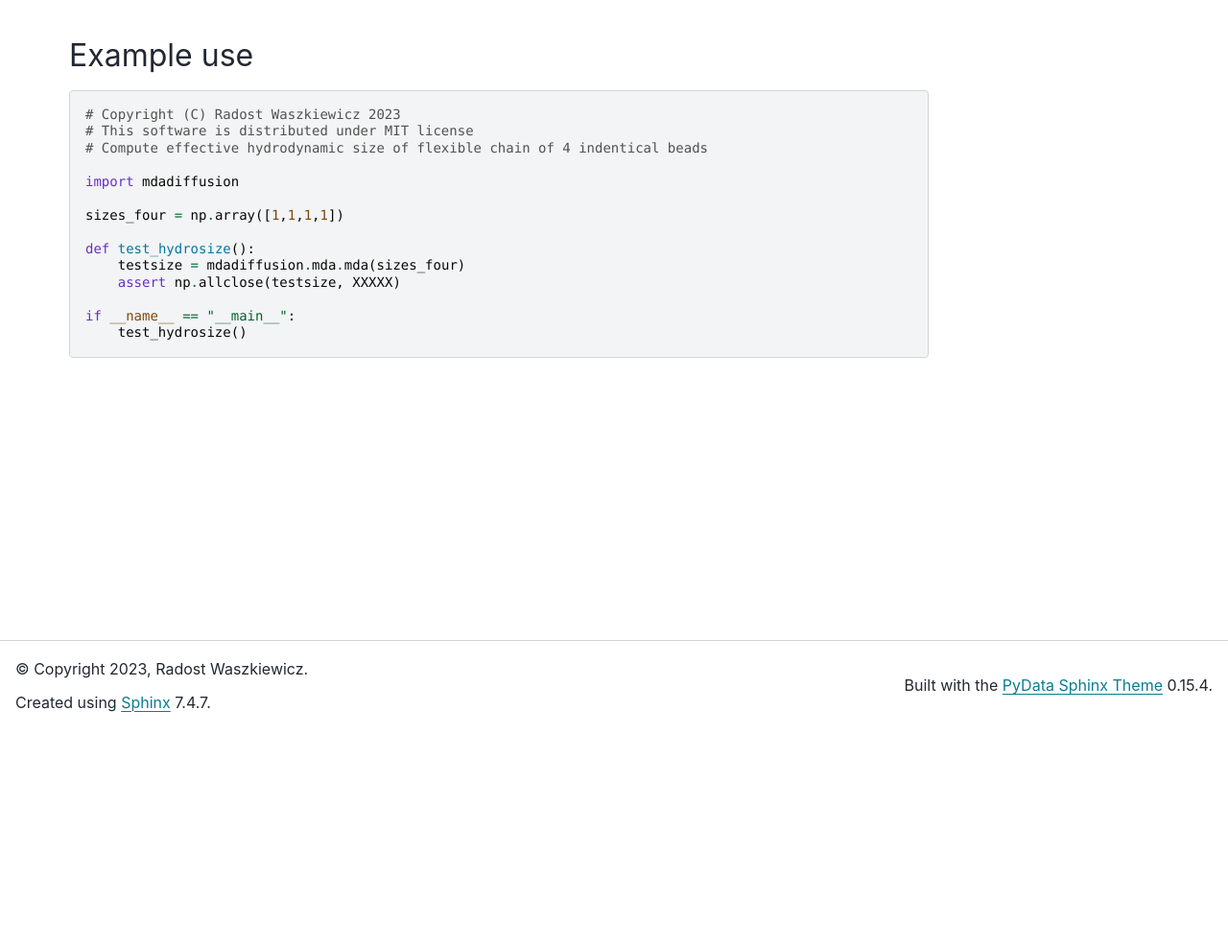
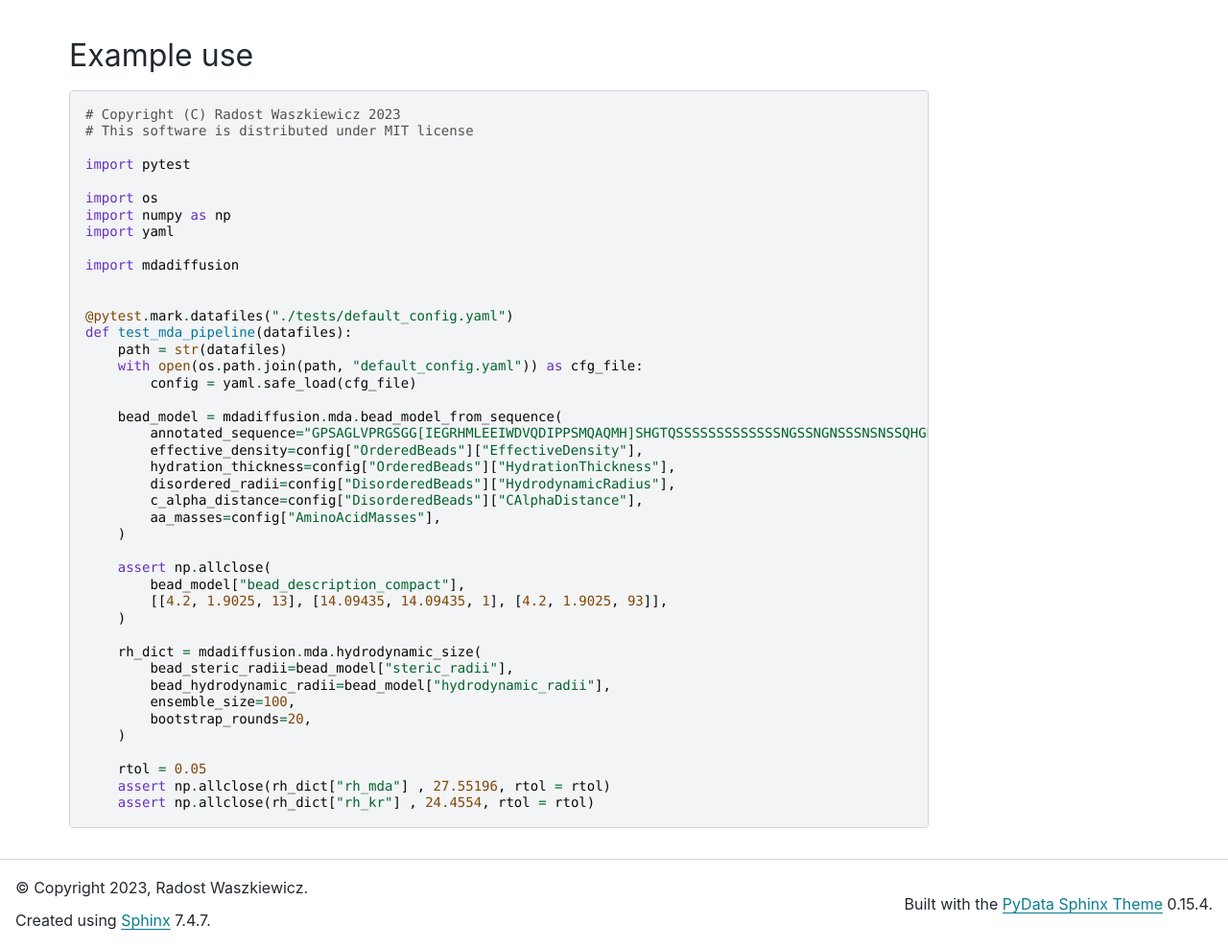
Before and after one commit to RadostW/mdadiffusion, a Sphinx documentation site: the page built from docs/source/index.rst, in a window 1280 px wide and 1400 px high, scrolled down 227 px, cut to the strip 412-1400 px from the top of the window. Shown: the whole strip at 96% size. Built offline with Sphinx 7.4.7 and the PyData theme 0.15.4, drawn with Linux system fonts in a browser that asks for light colours.

Commit message:
Implementation. WIP.

```diff
--- a/docs/source/index.rst
+++ b/docs/source/index.rst
@@ -33,15 +33,43 @@ Example use
 
     # Copyright (C) Radost Waszkiewicz 2023
     # This software is distributed under MIT license
-    # Compute effective hydrodynamic size of flexible chain of 4 indentical beads
+
+    import pytest
+
+    import os
+    import numpy as np
+    import yaml
 
     import mdadiffusion
 
-    sizes_four = np.array([1,1,1,1])
 
-    def test_hydrosize():
-        testsize = mdadiffusion.mda.mda(sizes_four)
-        assert np.allclose(testsize, XXXXX)
+    @pytest.mark.datafiles("./tests/default_config.yaml")
+    def test_mda_pipeline(datafiles):
+        path = str(datafiles)
+        with open(os.path.join(path, "default_config.yaml")) as cfg_file:
+            config = yaml.safe_load(cfg_file)
 
-    if __name__ == "__main__":
-        test_hydrosize()
+        bead_model = mdadiffusion.mda.bead_model_from_sequence(
+            annotated_sequence="GPSAGLVPRGSGG[IEGRHMLEEIWDVQDIPPSMQAQMH]SHGTQSSSSSSSSSSSSSNGSSNGNSSSNSNSSQHGPHPHPHGQQLTPNQQQHQQQHSQLQQVHANGSGSGGGSNNNSSSGGVVPGLGMLDQV",
+            effective_density=config["OrderedBeads"]["EffectiveDensity"],
+            hydration_thickness=config["OrderedBeads"]["HydrationThickness"],
+            disordered_radii=config["DisorderedBeads"]["HydrodynamicRadius"],
+            c_alpha_distance=config["DisorderedBeads"]["CAlphaDistance"],
+            aa_masses=config["AminoAcidMasses"],
+        )
+
+        assert np.allclose(
+            bead_model["bead_description_compact"],
+            [[4.2, 1.9025, 13], [14.09435, 14.09435, 1], [4.2, 1.9025, 93]],
+        )
+
+        rh_dict = mdadiffusion.mda.hydrodynamic_size(
+            bead_steric_radii=bead_model["steric_radii"],
+            bead_hydrodynamic_radii=bead_model["hydrodynamic_radii"],
+            ensemble_size=100,
+            bootstrap_rounds=20,
+        )
+
+        rtol = 0.05
+        assert np.allclose(rh_dict["rh_mda"] , 27.55196, rtol = rtol)
+        assert np.allclose(rh_dict["rh_kr"] , 24.4554, rtol = rtol)
--- a/requirements.txt
+++ b/requirements.txt
@@ -1,7 +1,10 @@
 numpy>=1.19
 scipy
+pyyaml
+pytest
+pytest-datafiles
 
-sarw_spheres
+sarw_spheres>=0.0.8
 pygrpy>=0.1.2
 
 tqdm
```
Also changed, not shown: docs/requirements.txt (+4 -4 lines), 3 other files.
